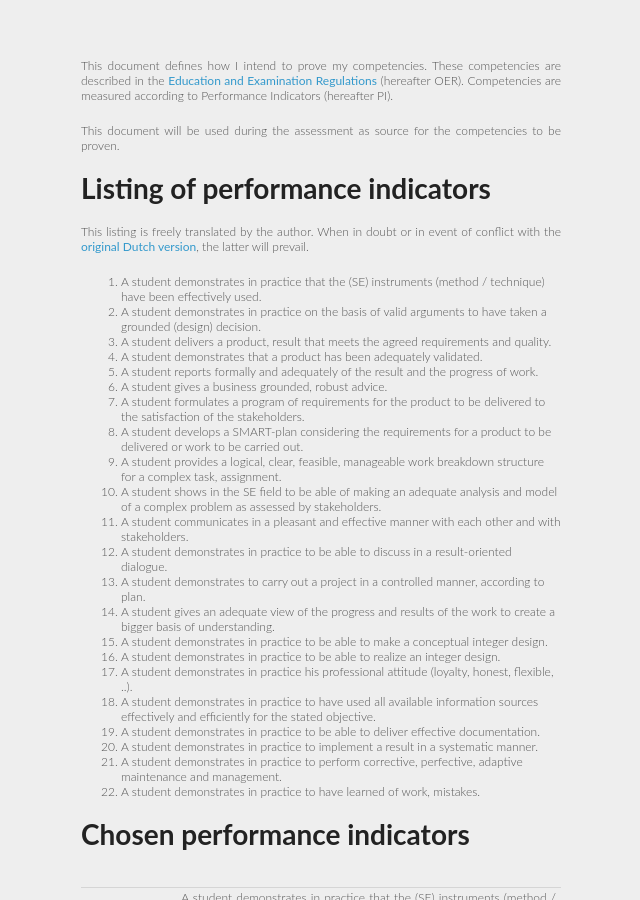
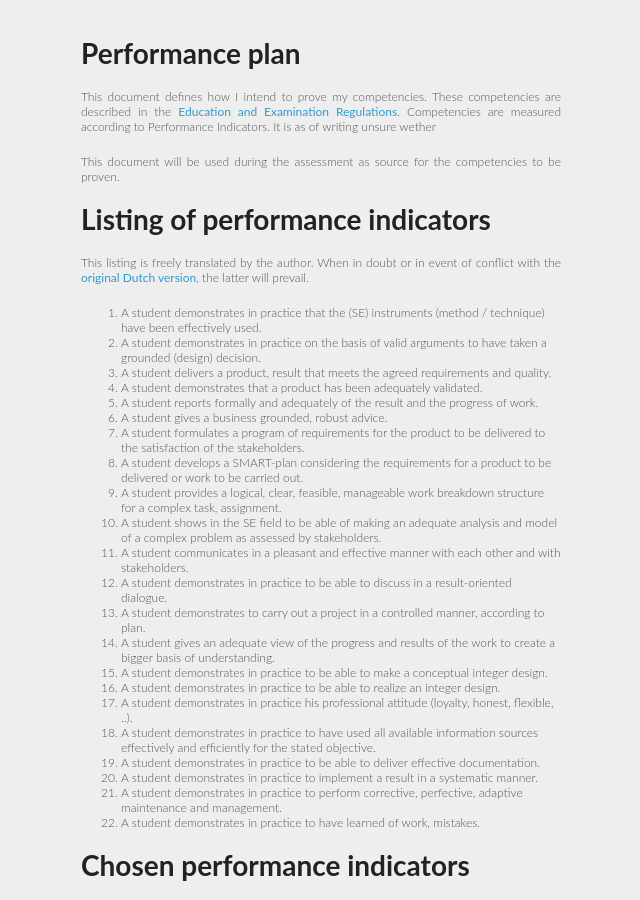
Before and after one commit to xeago/gradblog, a Jekyll site: the page built from graduation/performance-plan.md, in a window 1280 px wide and 900 px high. Shown: the whole window, without its empty margins (319-959 px from the left). Built offline with Jekyll 4.4.1, drawn with Linux system fonts in a browser that asks for light colours; Markdown is read by kramdown in place of the engine named in the settings.

Commit message:
Clean up

```diff
--- a/graduation/performance-plan.md
+++ b/graduation/performance-plan.md
@@ -1,8 +1,9 @@
 ---
 layout: simple
+title: Performance plan
 ---
 
-This document defines how I intend to prove my competencies. These competencies are described in the [Education and Examination Regulations] (hereafter OER). Competencies are measured according to Performance Indicators (hereafter PI).
+This document defines how I intend to prove my competencies. These competencies are described in the [Education and Examination Regulations]. Competencies are measured according to Performance Indicators. It is as of writing unsure wether
 
 This document will be used during the assessment as source for the competencies to be proven.
 
```
